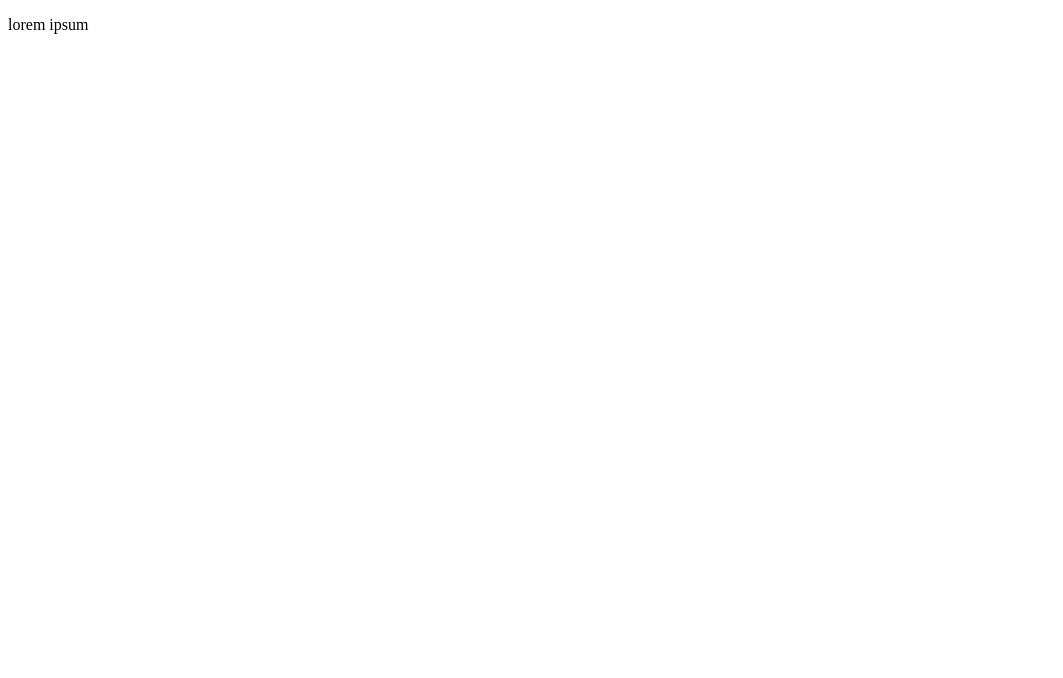
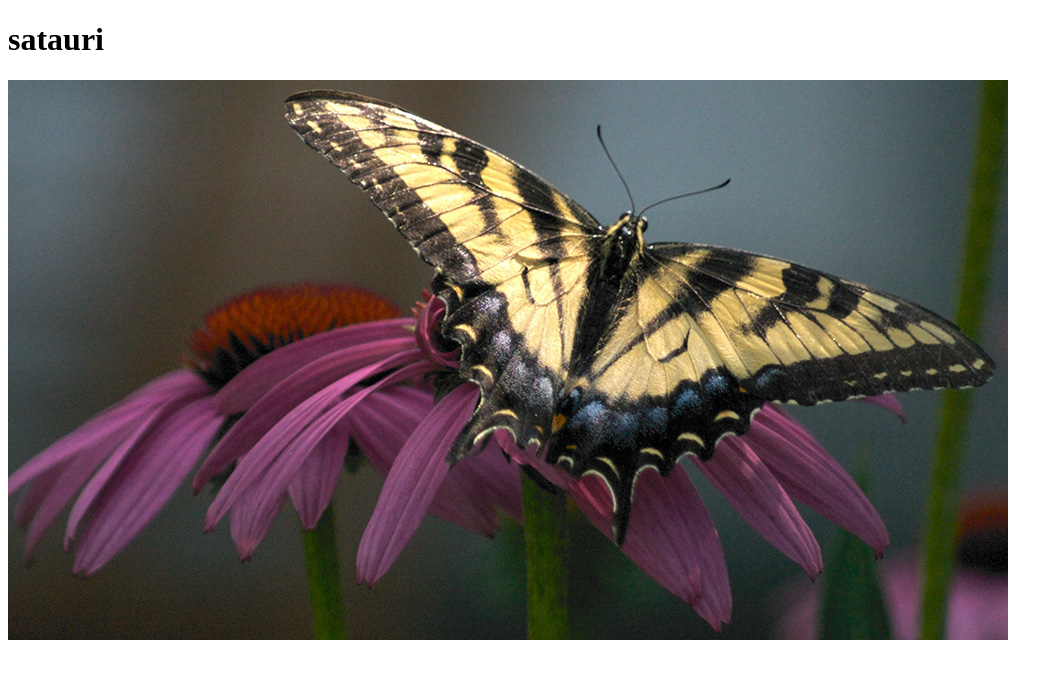
Before and after one commit to kristina-makalatia/lesson-4-fontsA, a plain HTML site: page index.html in a window 1280 px wide. Shown: the whole page, without its empty margins (0-1063 px from the left). Drawn offline with Linux system fonts and the light colour scheme.

Commit message:
add img tag

```diff
--- a/index.html
+++ b/index.html
@@ -4,7 +4,9 @@
 	<title>Fonts</title>
 </head>
 <body>
-	<p> lorem ipsum</p>
+
+	<h1> satauri</h1>
+	<img src="img/image.jpg">
 
 </body>
 </html>
```
Also changed, not shown: img/download.jfif (added), img/image.jpg (added).
